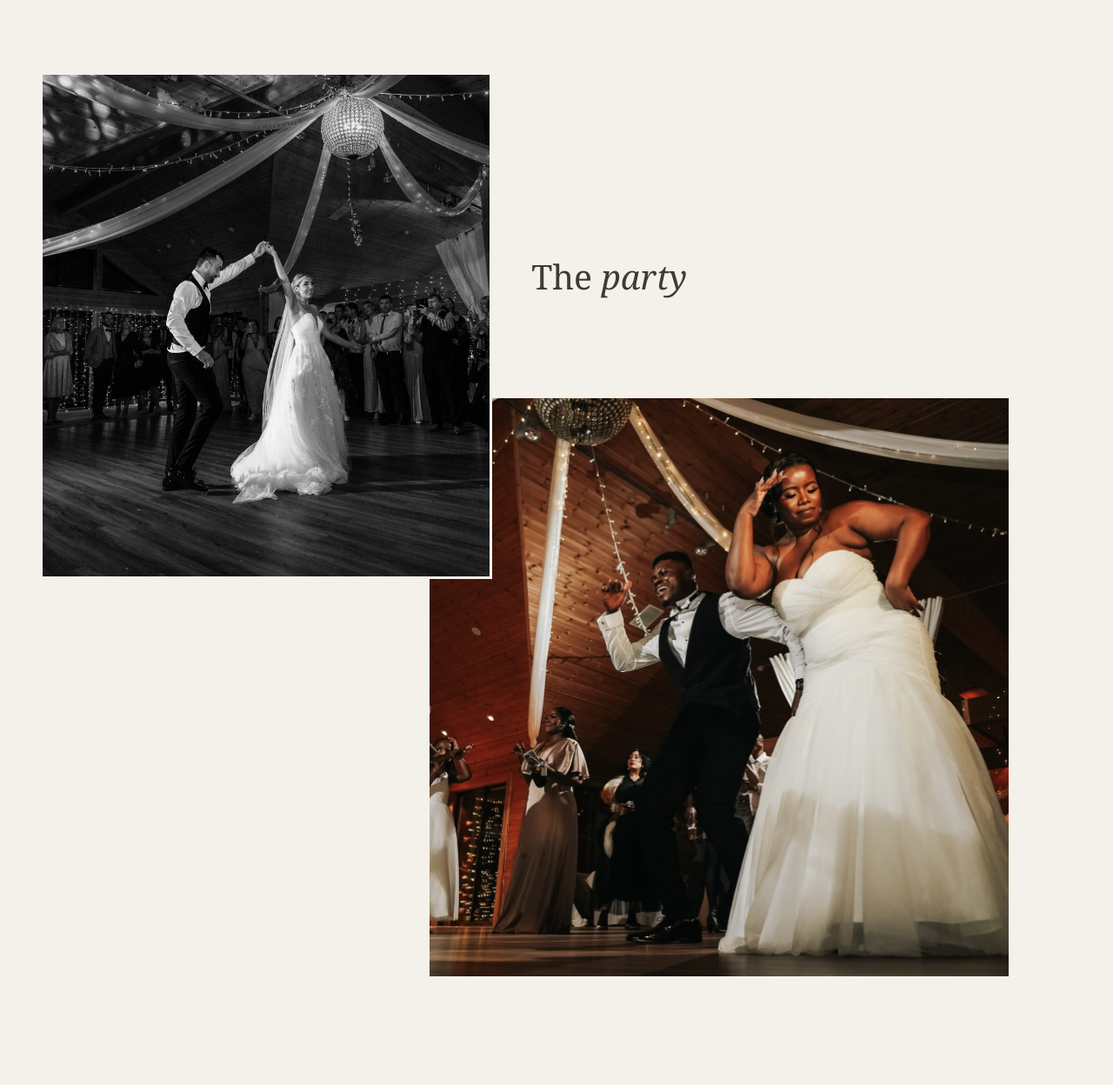
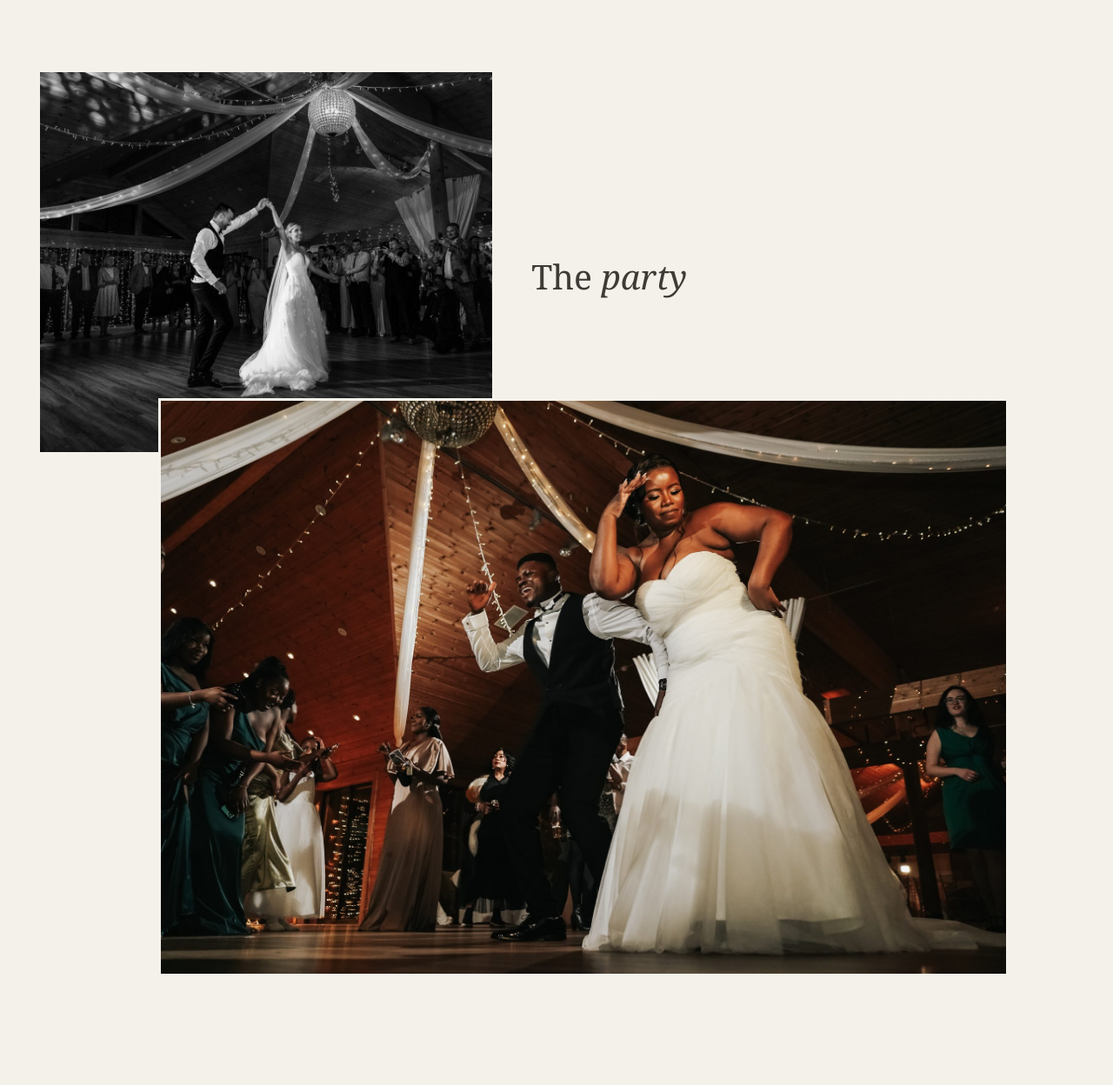
Before and after one commit to Ogoldwait91/styal-lodge, an Astro site: page / in a window 1280 px wide. Shown: the part 5332-6580 px from the top of the page at 87% size. Built offline with nearby package versions, Linux system fonts and the light colour scheme; Astro itself is replaced by a stand-in of ours; a web font is replaced by a local one.

Commit message:
Fix The Party: colour wide and in front, B&W behind

```diff
--- a/src/components/Experience.astro
+++ b/src/components/Experience.astro
@@ -308,12 +308,12 @@ import partyInset from "../assets/party-inset.jpg";
     width: 100%; height: 100%; object-fit: cover; display: block;
   }
   .party__lead {
-    right: 0; bottom: 0; width: 64%; height: 64%; z-index: 1;               /* colour, on the right, behind */
+    right: 0; bottom: 0; width: 94%; height: 64%; z-index: 2;               /* colour, wider, in front */
+    border: clamp(3px, 0.3vw, 5px) solid var(--bg);                         /* oat cut */
   }
   .party__inset {
     top: 0; left: var(--party-inset-left);                                  /* B&W twirl, to the left */
-    width: var(--party-inset-w); height: 56%; z-index: 2;                   /* in front */
-    border: clamp(3px, 0.3vw, 5px) solid var(--bg);                         /* oat cut */
+    width: var(--party-inset-w); height: 42%; z-index: 1;                   /* behind the colour */
   }
   .party__label {
     position: absolute; z-index: 3; top: calc(26% - var(--label-shift-v)); text-align: left;
```
Also changed, not shown: src/assets/arrival-inset.jpg (added), src/assets/arrival-lead.jpg (added).
